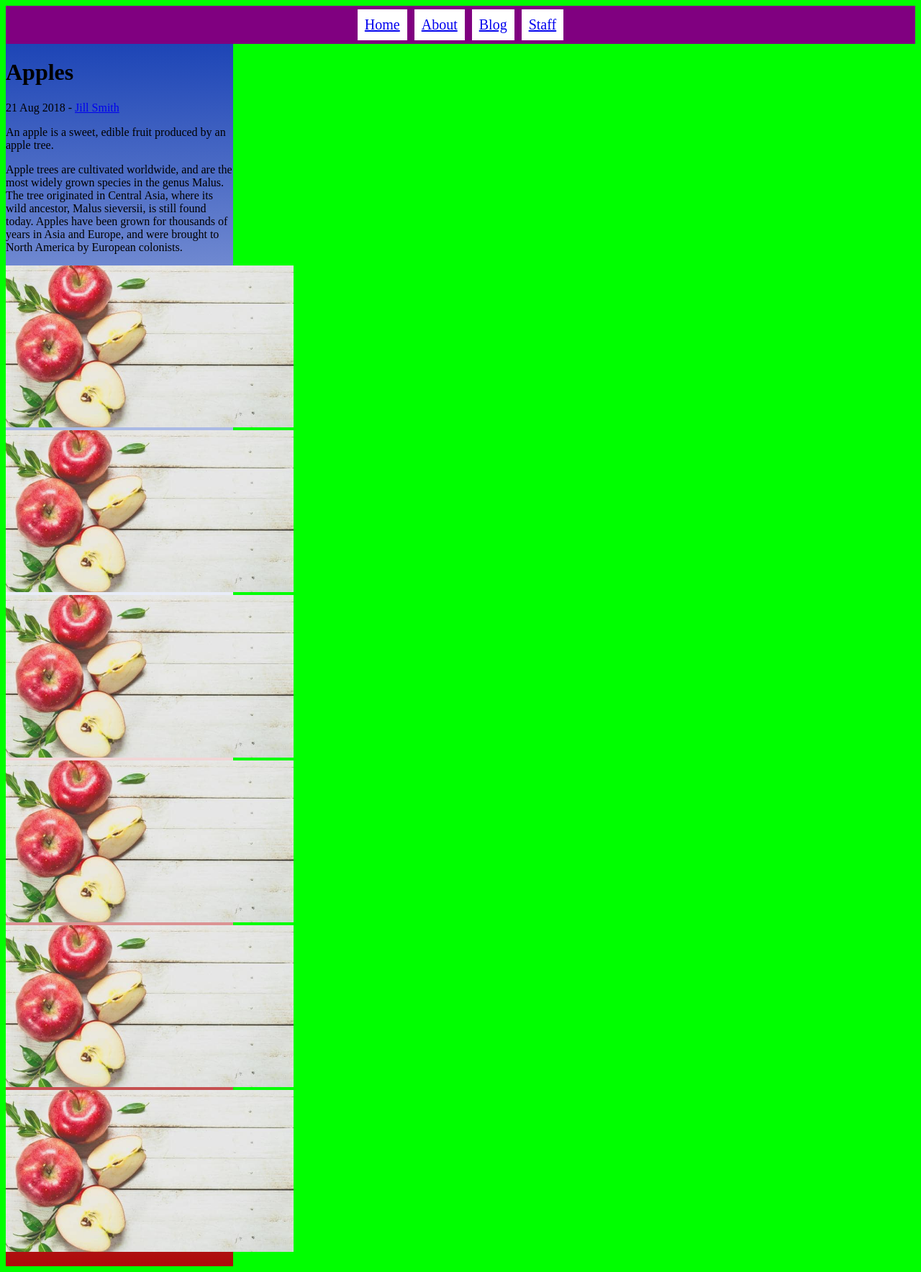
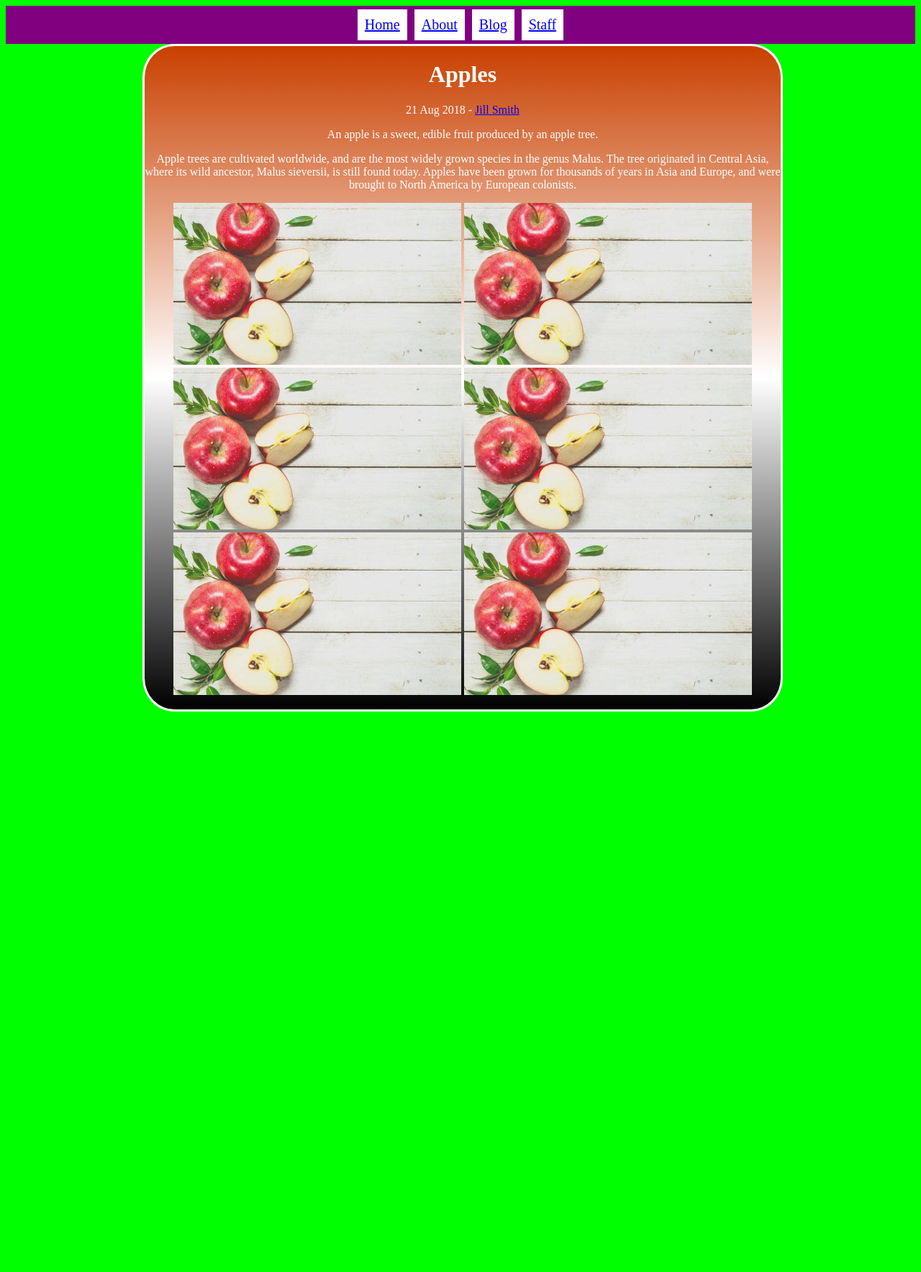
Before and after one commit to oskariwan/jekyllsida2, a Jekyll site: the page built from _posts/2018-08-21-apples.md, in a window 1280 px wide. Shown: the whole page at 72% size. Built offline with Jekyll 4.4.1, drawn with Linux system fonts in a browser that asks for light colours; after the commit the page ends 997 px from its top, so only the background shows below that.

Commit message:
verkefni 3

```diff
--- a/_posts/2018-08-21-apples.md
+++ b/_posts/2018-08-21-apples.md
@@ -10,9 +10,9 @@
 years in Asia and Europe, and were brought to North America by European
 colonists.
 <div></div>
-![apple.jpg](/assets/apple.jpg){:class="img-responsive": height="300px" width="400px"}
-![apple.jpg](/assets/apple.jpg){:class="img-responsive": height="300px" width="400px"}
-![apple.jpg](/assets/apple.jpg){:class="img-responsive": height="300px" width="400px"}
-![apple.jpg](/assets/apple.jpg){:class="img-responsive": height="300px" width="400px"}
-![apple.jpg](/assets/apple.jpg){:class="img-responsive": height="300px" width="400px"}
-![apple.jpg](/assets/apple.jpg){:class="img-responsive": height="300px" width="400px"}
+![apple.jpg](/jekyllsida2/assets/apple.jpg){:class="img-responsive": height="300px" width="400px"}
+![apple.jpg](/jekyllsida2/assets/apple.jpg){:class="img-responsive": height="300px" width="400px"}
+![apple.jpg](/jekyllsida2/assets/apple.jpg){:class="img-responsive": height="300px" width="400px"}
+![apple.jpg](/jekyllsida2/assets/apple.jpg){:class="img-responsive": height="300px" width="400px"}
+![apple.jpg](/jekyllsida2/assets/apple.jpg){:class="img-responsive": height="300px" width="400px"}
+![apple.jpg](/jekyllsida2/assets/apple.jpg){:class="img-responsive": height="300px" width="400px"}
--- a/_sass/main.scss
+++ b/_sass/main.scss
@@ -12,10 +12,8 @@
 body{
 	background-color:skyblue;
 	display:grid;
-	grid-template-rows: 2fr,1fr;
 	grid-template-columns:1fr ;
 	grid-template-areas:"content"
-						"content2"
 
 }
 
@@ -41,22 +39,25 @@
 
 }
 
+
 .content{
-	background:linear-gradient(rgb(29, 69, 182),white,rgb(173, 10, 10));
-	max-width:50%;
+	background:linear-gradient(rgb(201, 64, 0),white,rgb(0, 0, 0));
+	width:70%;
+	text-align:center;
+	justify-content: center;
+	border-style:solid;
+	color:white;
+	margin-left:15%;
+	border-radius: 5%;
 }
-.content2{
-	background:linear-gradient(black,orange,red);
-	max-width:50%;
-}
+
 @media only screen and (min-width: 1068px){
 	body{
 		background-color:lime;
 		display:grid;
-		grid-template-columns:1fr 1fr ;
-		grid-template-areas:"nav nav"
-							"content content2"
-
+		grid-template-columns:1fr ;
+		grid-template-areas:"nav"
+							"content"
 }
 	nav{
 		grid-area:nav;
@@ -67,4 +68,5 @@
 		top:0;
 		position:static;
 	}
+
 }
```
Also changed, not shown: _posts/2018-08-20-bananas.md (+6 -6 lines), _posts/2018-08-22-kiwifruit.md (+6 -6 lines), index.html (+5 -7 lines), 7 other files.
